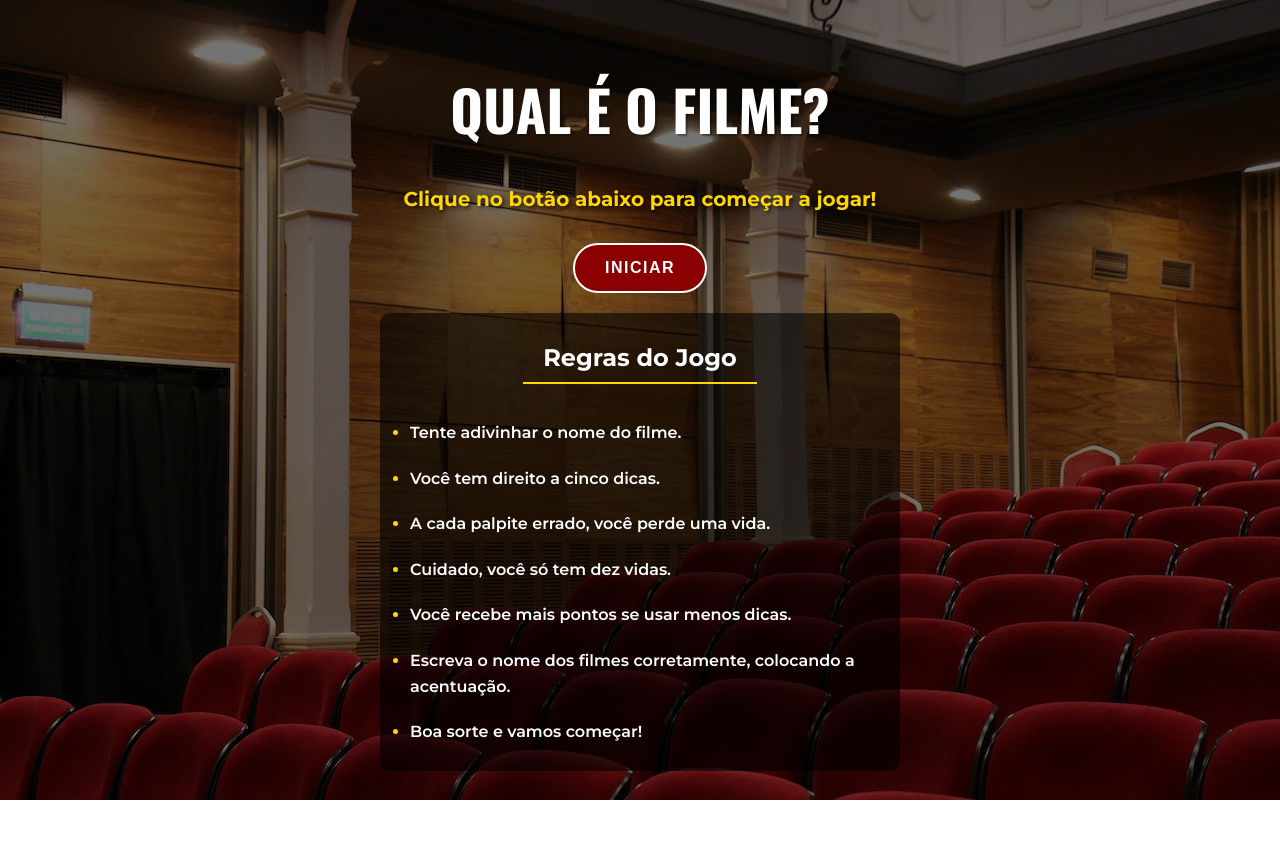
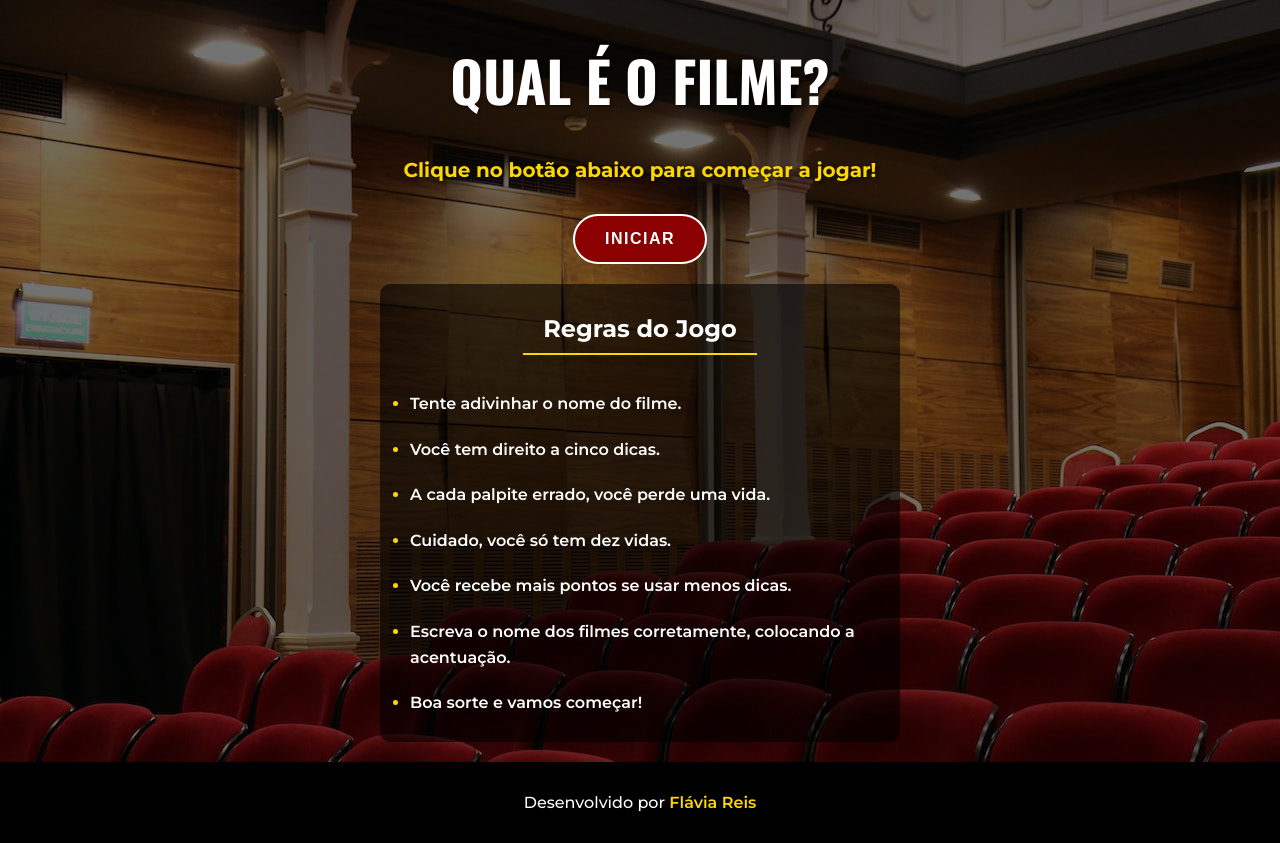
Before and after one commit to flaviare1s/qual-e-o-filme, a React (Vite) app: page / in a window 1280 px wide. Before the commit the page ends 800 px from the top, so only its background shows below. Built offline with nearby package versions, Linux system fonts and the light colour scheme.

Commit message:
Adiciona footer e ajusta estilos

```diff
--- a/src/App.css
+++ b/src/App.css
@@ -1,6 +1,15 @@
 #root {
   margin: auto;
   padding: 0;
+}
+
+.main {
+  display: flex;
+  flex-direction: column;
+  min-height: 100vh;
+  align-items: center;
+  justify-content: space-between;
+  width: 100%;
 }
 
 .App {
@@ -9,6 +18,7 @@
   align-items: center;
   text-align: center;
   width: 100%;
+  flex-grow: 1;
 }
 
 .overlay {
--- a/src/App.jsx
+++ b/src/App.jsx
@@ -4,6 +4,7 @@ import { StartScreen } from './components/StartScreen'
 import { Game } from './components/Game'
 import moviesData from './moviesData.json'
 import { Toaster } from 'react-hot-toast'
+import { Footer } from './components/Footer'
 
 const stages = [
   { id: 1, name: 'start' },
@@ -32,11 +33,14 @@ export function App() {
   }
 
   return (
-    <div className='App'>
-      <div className="overlay" />
-      {gameStage === 'start' && <StartScreen startGame={startGame} />}
-      {gameStage === 'game' && <Game moviesData={shuffledMovies} onBackToMenu={backToMenu} />}
-      <Toaster position='top-center' />
+    <div className='main'>
+      <div className='App'>
+        <div className="overlay" />
+        {gameStage === 'start' && <StartScreen startGame={startGame} />}
+        {gameStage === 'game' && <Game moviesData={shuffledMovies} onBackToMenu={backToMenu} />}
+        <Toaster position='top-center' />
+      </div>
+      <Footer />
     </div>
   )
 }
--- /dev/null
+++ b/src/components/Footer.css
@@ -0,0 +1,16 @@
+footer {
+  text-align: center;
+  padding: 15px 0;
+  background-color: black;
+  color: white;
+  font-weight: 500;
+  width: 100vw;
+  flex-shrink: 0;
+  margin-top: 20px;
+}
+
+footer a {
+  color: #ffd700;
+  text-decoration: none;
+  font-weight: 600;
+}
--- /dev/null
+++ b/src/components/Footer.jsx
@@ -0,0 +1,9 @@
+import "./Footer.css"
+
+export const Footer = () => {
+  return (
+    <footer>
+      <p>Desenvolvido por <a href="https://github.com/flaviare1s" target="_blank" rel="noopener noreferrer">Flávia Reis</a></p>
+    </footer>
+  )
+}
--- a/src/index.css
+++ b/src/index.css
@@ -1,18 +1,19 @@
-html, body {
-    height: 100%;
-  }
+html,
+body {
+  height: 100%;
+}
 
 body {
   display: flex;
   flex-direction: column;
-  justify-content: center;
   align-items: center;
   margin: auto;
   font-family: "Montserrat", sans-serif;
   padding: 0;
-  background-image: url('/public/images/background.jpg');
+  background-image: url("/public/images/background.jpg");
   background-size: cover;
   color: white;
+  overflow-x: hidden;
 }
 
 h1 {
@@ -20,7 +21,7 @@ h1 {
 }
 
 button {
-  background-color: #8B0000;
+  background-color: #8b0000;
   color: #ffffff;
   padding: 0 30px;
   border: 2px solid white;
@@ -31,9 +32,9 @@ button {
   font-size: 1em;
   letter-spacing: 1.5px;
   cursor: pointer;
-  transition: .4s;
+  transition: 0.4s;
 }
 
 button:hover {
-  background-color: #A40000;
+  background-color: #a40000;
 }
```
